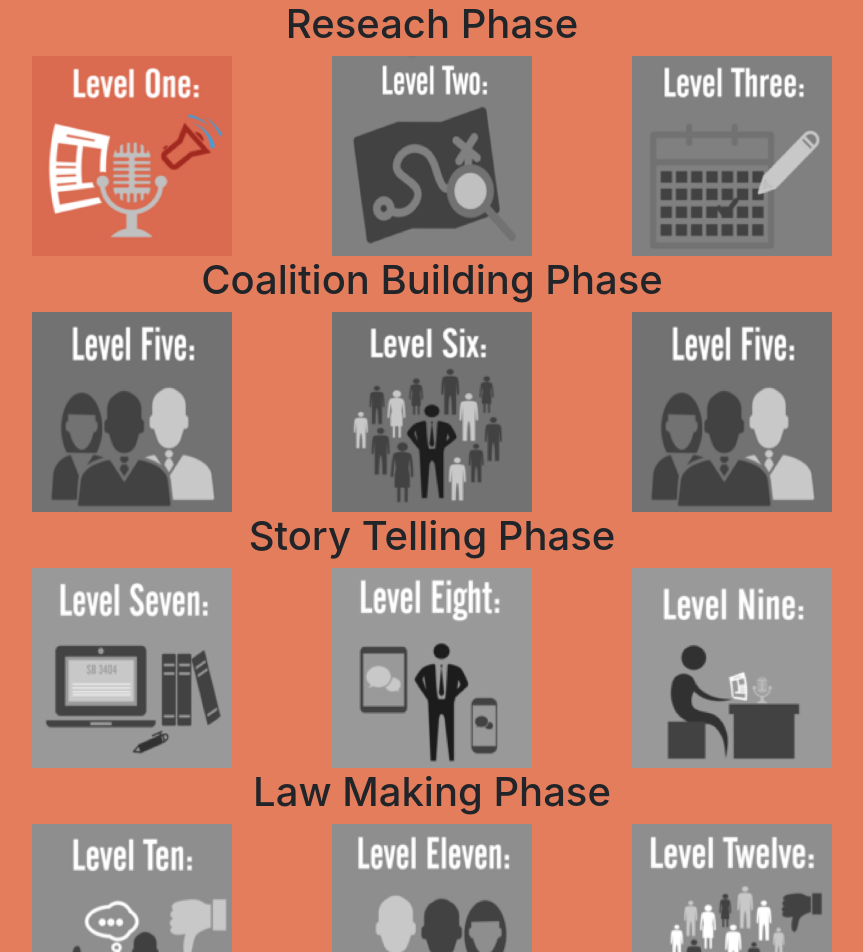
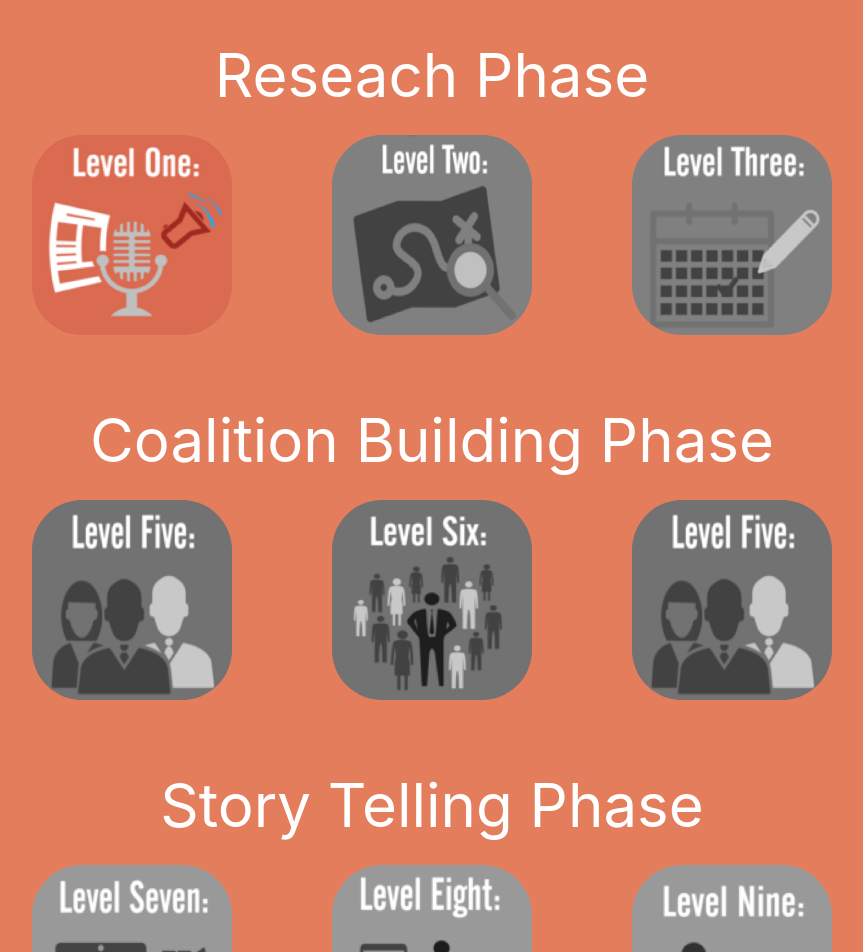
Before and after one commit to delaware19/team-13, a React (Create React App) app in the folder wethepeople/: page /InterActiveRoadMap in a window 1280 px wide. Shown: the top 952 px of the page, without its empty margins (208-1071 px from the left). Built offline with nearby package versions, Linux system fonts and the light colour scheme.

Commit message:
updated phase page

```diff
--- a/wethepeople/src/pages/InterActiveRoadMap/InterActiveRoadMap.js
+++ b/wethepeople/src/pages/InterActiveRoadMap/InterActiveRoadMap.js
@@ -1,6 +1,6 @@
 import React, { Component, Row, Col, Container } from "react";
 import { Link } from 'react-router-dom';
-//import styled from "styled-components";
+import styled from "styled-components";
 import 'bootstrap/dist/css/bootstrap.min.css';
 import reseach1 from "../InterActiveRoadMap/assets/research_l1.png";
 import reseach2 from "../InterActiveRoadMap/assets/research_l2.png";
@@ -20,6 +20,17 @@ import law12 from "../InterActiveRoadMap/assets/law_l12.png";
 // Listing Wrapper takes care of the dynamically given items
 // and puts them in a grid that reponsively adjusts
 
+const Header = styled.div`
+padding-top: 30px;
+padding-bottom: 15px;
+font-size: 60px;
+color: white;
+`;
+
+const Phase = styled.div`
+padding-bottom: 30px;
+
+`;
 
 export class InterActiveRoadMap extends Component {
   render() {
@@ -27,42 +38,42 @@ export class InterActiveRoadMap extends Component {
       <div style = {{width: "100%", height:"100%", textAlign: "center", backgroundColor: "#E47D5C", paddingBottom: "1000px"}}>
 
           <div className = "phase1">
-            <h1>Reseach Phase</h1>
-            <div>
+            <Header>Reseach Phase</Header>
+            <Phase>
                 <Link to='/Lv1'>
-                    <img src = {reseach1} style = {{width: "200px", height:"200px", marginRight: "100px", }}></img>
+                    <img src = {reseach1} style = {{width: "200px", height:"200px", marginRight: "100px", borderRadius: "50px",}}></img>
                 </Link>
-                <img src = {reseach2} style = {{filter: "grayscale(100%)", width: "200px", height:"200px", marginRight: "100px"}}></img>
-                <img src = {reseach3} style = {{filter: "grayscale(100%)",  width: "200px", height:"200px"}}></img>
-            </div>
+                <img src = {reseach2} style = {{filter: "grayscale(100%)", width: "200px", height:"200px", marginRight: "100px", borderRadius: "50px",}}></img>
+                <img src = {reseach3} style = {{filter: "grayscale(100%)",  width: "200px", height:"200px", borderRadius: "50px",}}></img>
+            </Phase>
 
           </div>
 
           <div className = "phase2">
-            <h1>Coalition Building Phase</h1>
-                <div>
-                 <img src = {coalition4} style = {{filter: "grayscale(100%)",  width: "200px", height:"200px", marginRight: "100px"}}></img>
-                 <img src = {coalition5} style = {{filter: "grayscale(100%)",  width: "200px", height:"200px", marginRight: "100px"}}></img>
-                 <img src = {coalition6} style = {{filter: "grayscale(100%)",  width: "200px", height:"200px", }}></img>
-                </div>
+            <Header>Coalition Building Phase</Header>
+                <Phase>
+                 <img src = {coalition4} style = {{filter: "grayscale(100%)",  width: "200px", height:"200px", marginRight: "100px", borderRadius: "50px",}}></img>
+                 <img src = {coalition5} style = {{filter: "grayscale(100%)",  width: "200px", height:"200px", marginRight: "100px", borderRadius: "50px",}}></img>
+                 <img src = {coalition6} style = {{filter: "grayscale(100%)",  width: "200px", height:"200px", borderRadius: "50px",}}></img>
+                </Phase>
           </div>
 
           <div className = "phase3">
-            <h1>Story Telling Phase</h1>
-            <div>
-                <img src = {story7} style = {{filter: "grayscale(100%)", width: "200px", height:"200px", marginRight: "100px"}}></img>
-                <img src = {story8} style = {{filter: "grayscale(100%)", width: "200px", height:"200px", marginRight: "100px"}}></img>
-                <img src = {story9} style = {{filter: "grayscale(100%)", width: "200px", height:"200px"}}></img>
-            </div>
+            <Header>Story Telling Phase</Header>
+            <Phase>
+                <img src = {story7} style = {{filter: "grayscale(100%)", width: "200px", height:"200px", marginRight: "100px", borderRadius: "50px",}}></img>
+                <img src = {story8} style = {{filter: "grayscale(100%)", width: "200px", height:"200px", marginRight: "100px", borderRadius: "50px",}}></img>
+                <img src = {story9} style = {{filter: "grayscale(100%)", width: "200px", height:"200px", borderRadius: "50px",}}></img>
+            </Phase>
           </div>
 
           <div className = "phase4">
-            <h1>Law Making Phase</h1>
-            <div>
-                <img src = {law10} style = {{filter: "grayscale(100%)", width: "200px", height:"200px", marginRight: "100px"}}></img>
-                <img src = {law11} style = {{filter: "grayscale(100%)",width: "200px", height:"200px", marginRight: "100px"}}></img>
-                <img src = {law12} style = {{filter: "grayscale(100%)", width: "200px", height:"200px", }}></img>
-            </div>
+            <Header>Law Making Phase</Header>
+            <Phase>
+                <img src = {law10} style = {{filter: "grayscale(100%)", width: "200px", height:"200px", marginRight: "100px", borderRadius: "50px",}}></img>
+                <img src = {law11} style = {{filter: "grayscale(100%)",width: "200px", height:"200px", marginRight: "100px", borderRadius: "50px",}}></img>
+                <img src = {law12} style = {{filter: "grayscale(100%)", width: "200px", height:"200px", borderRadius: "50px", }}></img>
+            </Phase>
           </div>
       </div>
     );
```
